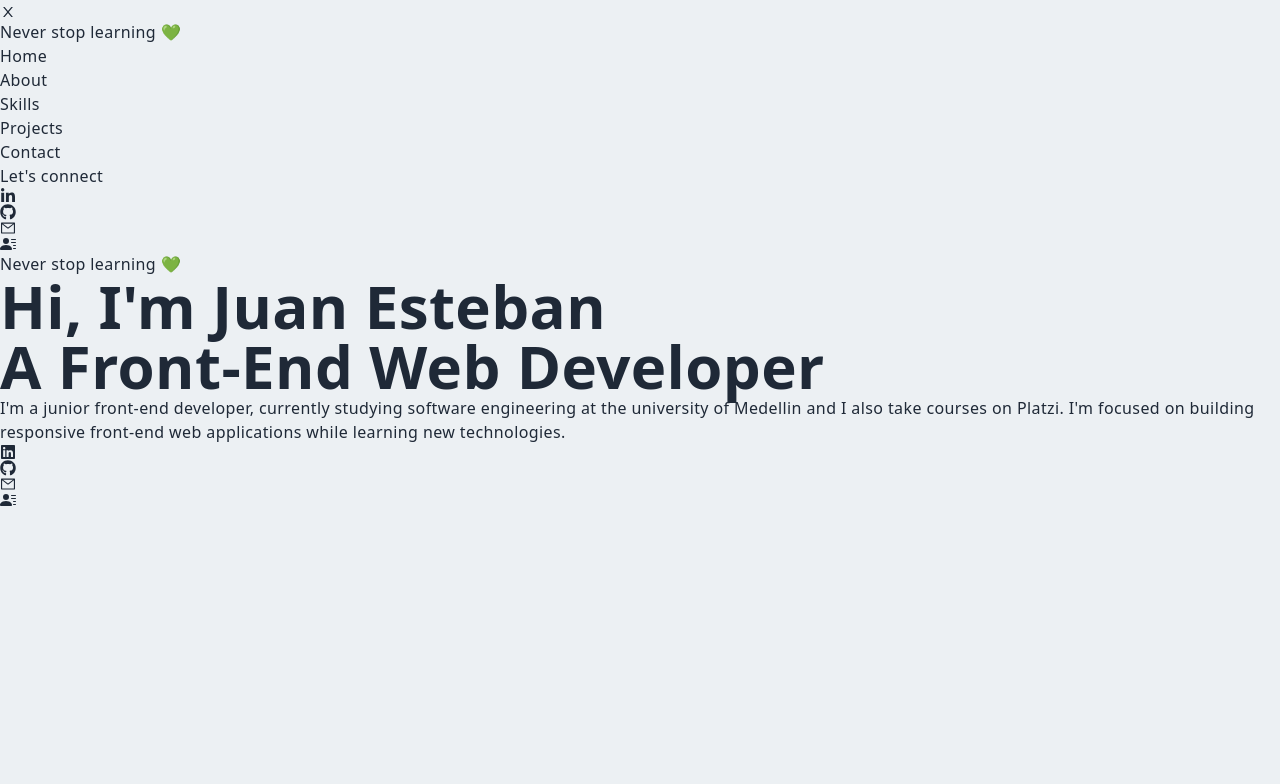
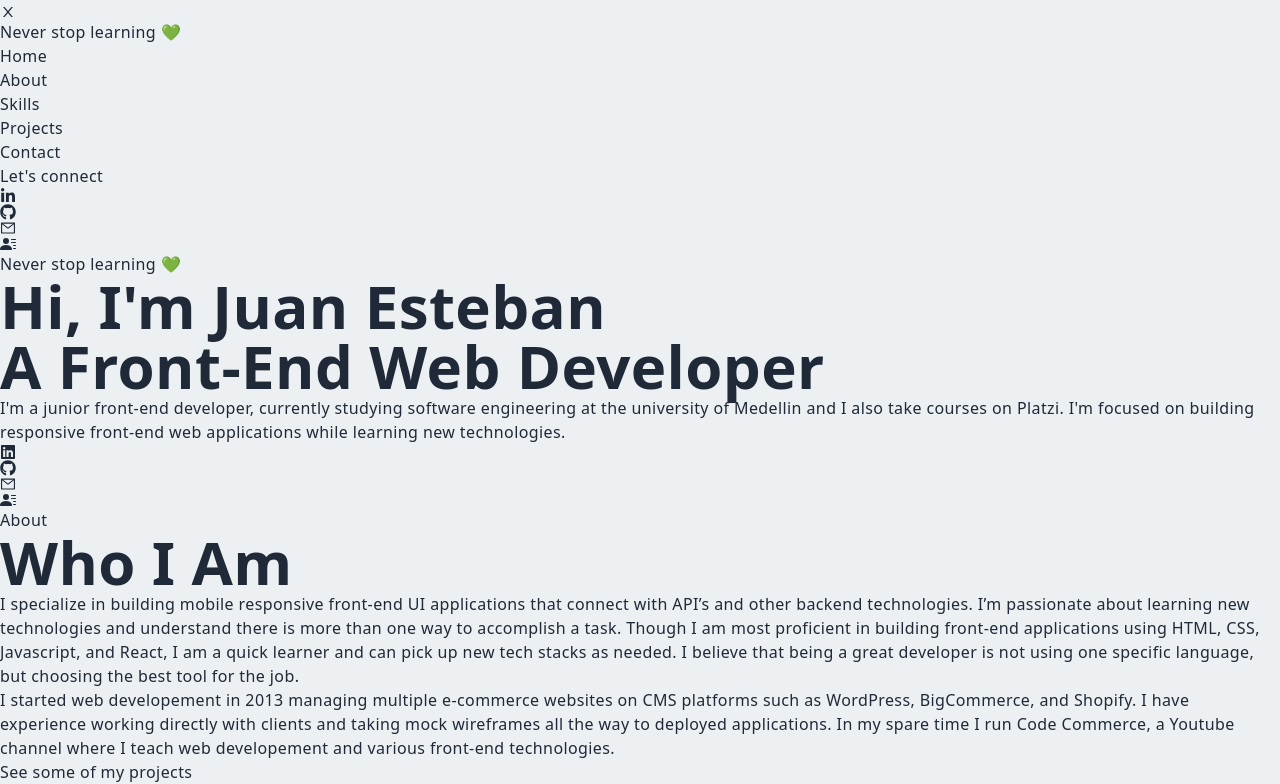
Before and after one commit to Juesgape/Juesgape, a Next.js app in the folder portafolio-landing-page/: page / in a window 1280 px wide. Shown: the part 253-1037 px from the top of the page. Before the commit the page ends 800 px from the top, so only its background shows below. Built offline with nearby package versions, Linux system fonts and the light colour scheme.

Commit message:
About section done

```diff
--- /dev/null
+++ b/portafolio-landing-page/components/About.jsx
@@ -0,0 +1,24 @@
+import React from 'react'
+
+const About = () => {
+  return (
+    <div className='w-full md:h-screen p-2 flex items-center py-16'>
+        <div className='max-w-[1240px] m-auto md:grid grid-cols-3 gap-8'>
+            <div className='col-span-2'>
+                <p className='uppercase text-xl tracking-widest text-[#5651e5]'>About</p>
+                <h2 className='py-4'>Who I Am</h2>
+                <p className='py-2 text-gray-600'>I specialize in building mobile responsive front-end UI applications that connect with API’s and other backend technologies. I’m passionate about learning new technologies and understand there is more than one way to accomplish a task. Though I am most proficient in building front-end applications using HTML, CSS, Javascript, and React, I am a quick learner and can pick up new tech stacks as needed. I believe that being a great developer is not using one specific language, but choosing the best tool for the job.</p>
+                <p className='py-2 text-gray-600'>
+                I started web developement in 2013 managing multiple e-commerce websites on CMS platforms such as WordPress, BigCommerce, and Shopify. I have experience working directly with clients and taking mock wireframes all the way to deployed applications. In my spare time I run Code Commerce, a Youtube channel where I teach web developement and various front-end technologies.
+                </p>
+                <p className='py-2 text-gray-600 underline cursor-pointer'>See some of my projects</p>
+            </div>
+            <div className='w-full h-auto  shadow-gray-400 rounded-xl flex items-center justify-center p-4 hover:scale-105 ease-in duration-300'>
+                <img className='rounded-xl' src='' alt=''></img>
+            </div>
+        </div>
+    </div>
+  )
+}
+
+export default About
--- a/portafolio-landing-page/pages/index.js
+++ b/portafolio-landing-page/pages/index.js
@@ -1,4 +1,5 @@
 import Head from 'next/head'
+import About from '../components/About'
 import Main from '../components/Main'
 import Navbar from '../components/Navbar'
 
@@ -13,6 +14,7 @@
 
     <Navbar></Navbar>
     <Main></Main>
+    <About></About>
 
     </div>
   )
```
